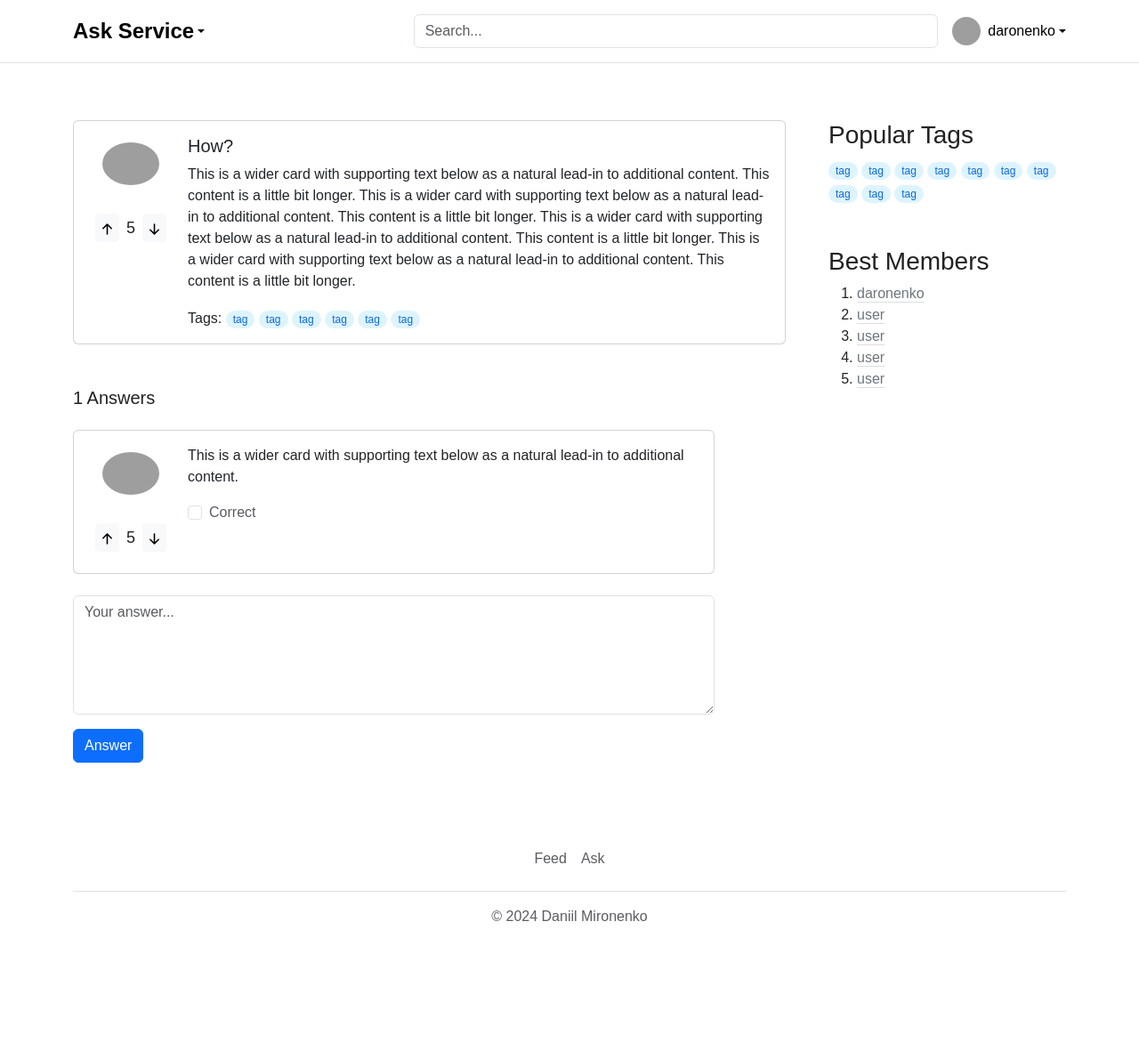
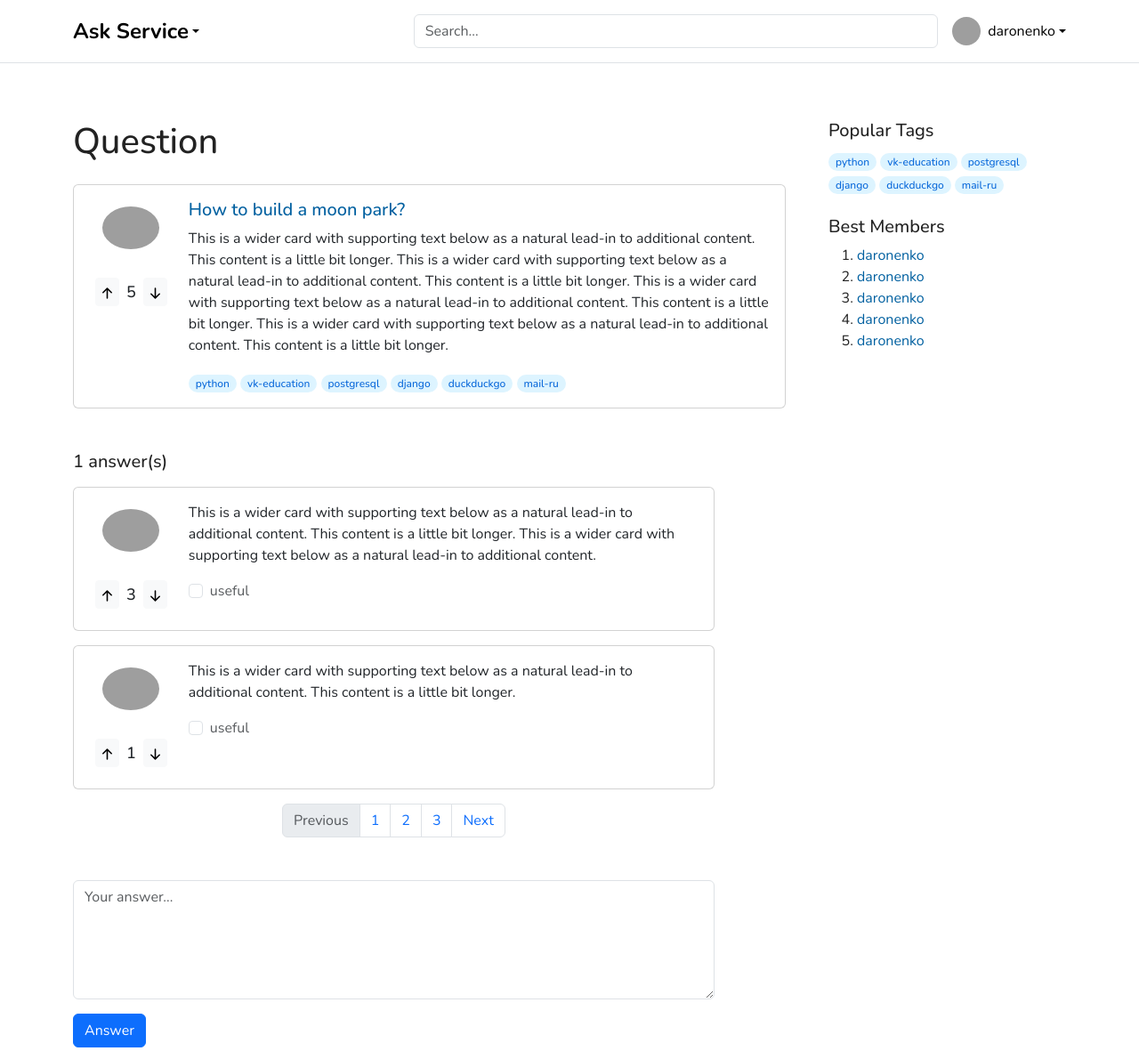
Before and after one commit to daronenko/askme-service, a Python web app: template public/templates/question.html in a window 1280 px wide. Shown: the top 1181 px of the page at 89% size. Before the commit the page ends 1035 px from the top, so only its background shows below. Run offline with Jinja, Linux system fonts and the light colour scheme; the template is opened without the code that fills it, so the values that code supplies are empty; grey boxes are pictures that could not be loaded.

Commit message:
update page for question

```diff
--- a/public/templates/question.html
+++ b/public/templates/question.html
@@ -4,12 +4,17 @@
     <meta charset="UTF-8">
     <meta name="viewport" content="width=device-width, initial-scale=1" />
     <title>Ask Service</title>
+
+    <link rel="preconnect" href="https://fonts.googleapis.com">
+    <link rel="preconnect" href="https://fonts.gstatic.com" crossorigin>
+    <link href="https://fonts.googleapis.com/css2?family=Inter:wght@100..900&family=Nunito:ital,wght@0,200..1000;1,200..1000&display=swap" rel="stylesheet">
+
     <link rel="stylesheet" href="../static/css/bootstrap.min.css" />
     <link rel="stylesheet" href="../static/css/style.css" />
 </head>
 <body>
     <header class="py-3 mb-3 border-bottom">
-    <div class="container-fluid container-lg d-grid gap-3 align-items-center" style="grid-template-columns: 1fr 2fr;">
+        <div class="container-fluid container-lg d-grid gap-3 align-items-center" style="grid-template-columns: 1fr 2fr">
             <div class="dropdown">
                 <a href="#" class="d-flex align-items-center col-lg-4 mb-2 mb-lg-0 link-body-emphasis text-decoration-none dropdown-toggle" data-bs-toggle="dropdown" aria-expanded="false">
                     <span class="fs-4 fw-bold">Ask Service</span>
@@ -27,19 +32,19 @@
 
                 <div class="flex-shrink-0 dropdown">
                     <a href="#" class="d-flex align-items-center link-body-emphasis text-decoration-none dropdown-toggle" data-bs-toggle="dropdown" aria-expanded="false">
-                    <img src="https://github.com/mdo.png" alt="mdo" width="32" height="32" class="rounded-circle">
+                        <img src="https://github.com/daronenko.png" alt="daronenko" width="32" height="32" class="rounded-circle">
                         <span class="ms-2">daronenko</span>
                     </a>
-                <ul class="dropdown-menu text-small shadow mt-2" style="">
+                    <ul class="dropdown-menu text-small shadow mt-2">
                         <li><a class="dropdown-item" href="#">Profile</a></li>
-                    <li><a class="dropdown-item" href="#">Settings</a></li>
+                        <li><a class="dropdown-item" href="./settings.html">Settings</a></li>
                         <li><hr class="dropdown-divider"></li>
-                    <li><a class="dropdown-item" href="#">Sign Out</a></li>
+                        <li><a class="dropdown-item" href="#">Log Out</a></li>
                     </ul>
                 </div>
 
                 <!--                <div class="flex-shrink-0">-->
-            <!--                    <button type="button" class="btn btn-outline-secondary btn-sm me-2">Sign In</button>-->
+                <!--                    <button type="button" class="btn btn-outline-secondary btn-sm me-2">Log In</button>-->
                 <!--                    <button type="button" class="btn btn-primary btn-sm">Sign Up</button>-->
                 <!--                </div>-->
             </div>
@@ -49,11 +54,12 @@
     <main class="container-fluid container-lg pt-5 pb-5">
         <div class="d-grid gap-5" style="grid-template-columns: 3fr 1fr">
             <div>
-            <div class="card mb-4">
+                <h1>Question</h1>
+                <div class="card mt-4 mb-4">
                     <div class="row g-0">
                         <div class="col-auto p-4">
                             <div class="mb-3" style="width: 64px; height: 64px; margin: auto;">
-                            <img src="https://github.com/mdo.png" class="img-fluid rounded-circle" alt="mdo" />
+                                <img src="https://github.com/daronenko.png" class="img-fluid rounded-circle" alt="daronenko" />
                             </div>
                             <div class="d-flex">
                                 <button type="button" class="bi bi-arrow-up-short btn btn-sm btn-light fs-5 p-0">
@@ -67,34 +73,33 @@
                         </div>
                         <div class="col">
                             <div class="card-body ps-0">
-                            <h5 class="card-title">How?</h5>
+                                <h5 class="card-title"><a href="./question.html" class="link">How to build a moon park?</a></h5>
                                 <p class="card-text">This is a wider card with supporting text below as a natural lead-in to additional content. This content is a little bit longer. This is a wider card with supporting text below as a natural lead-in to additional content. This content is a little bit longer. This is a wider card with supporting text below as a natural lead-in to additional content. This content is a little bit longer. This is a wider card with supporting text below as a natural lead-in to additional content. This content is a little bit longer.</p>
                                 <div>
-                                <span style="font-weight: 500">Tags:</span>
-                                <a href="#" class="tag">tag</a>
-                                <a href="#" class="tag">tag</a>
-                                <a href="#" class="tag">tag</a>
-                                <a href="#" class="tag">tag</a>
-                                <a href="#" class="tag">tag</a>
-                                <a href="#" class="tag">tag</a>
+                                    <a href="#" class="tag">python</a>
+                                    <a href="./tag.html" class="tag">vk-education</a>
+                                    <a href="#" class="tag">postgresql</a>
+                                    <a href="#" class="tag">django</a>
+                                    <a href="#" class="tag">duckduckgo</a>
+                                    <a href="#" class="tag">mail-ru</a>
                                 </div>
                             </div>
                         </div>
                     </div>
                 </div>
                 <div class="mt-5" style="width: 90%">
-                <h5>1 Answers</h5>
-                <div class="card mt-4">
+                    <h5>1 answer(s)</h5>
+                    <div class="card mt-3">
                         <div class="row g-0">
                             <div class="col-auto p-4">
                                 <div class="mb-3" style="width: 64px; height: 64px; margin: auto;">
-                                <img src="https://github.com/mdo.png" class="img-fluid rounded-circle" alt="mdo" />
+                                    <img src="https://github.com/daronenko.png" class="img-fluid rounded-circle" alt="daronenko" />
                                 </div>
                                 <div class="d-flex">
                                     <button type="button" class="bi bi-arrow-up-short btn btn-sm btn-light fs-5 p-0">
                                         <img src="../static/icons/arrow-up-short.svg" width="25" height="25" />
                                     </button>
-                                <div class="ms-2 me-2" style="display: flex; align-items: center; font-size: 18px; font-weight: 500;">5</div>
+                                    <div class="ms-2 me-2" style="display: flex; align-items: center; font-size: 18px; font-weight: 500;">3</div>
                                     <button type="button" class="bi bi-arrow-down-short btn btn-sm btn-light fs-5 p-0">
                                         <img src="../static/icons/arrow-down-short.svg" width="25" height="25" />
                                     </button>
@@ -102,16 +107,52 @@
                             </div>
                             <div class="col">
                                 <div class="card-body ps-0">
-                                <p class="card-text">This is a wider card with supporting text below as a natural lead-in to additional content.</p>
+                                    <p class="card-text">This is a wider card with supporting text below as a natural lead-in to additional content. This content is a little bit longer. This is a wider card with supporting text below as a natural lead-in to additional content.</p>
                                     <div class="form-check">
-                                    <input class="form-check-input" type="checkbox" value="" id="flexCheckDefault">
-                                    <label class="form-check-label text-body-secondary" for="flexCheckDefault">Correct</label>
+                                        <input class="form-check-input" type="checkbox" value="" id="answer_1">
+                                        <label class="form-check-label text-body-secondary" for="answer_1">useful</label>
                                     </div>
                                 </div>
                             </div>
                         </div>
                     </div>
-                <form class="mt-4">
+                    <div class="card mt-3">
+                        <div class="row g-0">
+                            <div class="col-auto p-4">
+                                <div class="mb-3" style="width: 64px; height: 64px; margin: auto;">
+                                    <img src="https://github.com/daronenko.png" class="img-fluid rounded-circle" alt="daronenko" />
+                                </div>
+                                <div class="d-flex">
+                                    <button type="button" class="bi bi-arrow-up-short btn btn-sm btn-light fs-5 p-0">
+                                        <img src="../static/icons/arrow-up-short.svg" width="25" height="25" />
+                                    </button>
+                                    <div class="ms-2 me-2" style="display: flex; align-items: center; font-size: 18px; font-weight: 500;">1</div>
+                                    <button type="button" class="bi bi-arrow-down-short btn btn-sm btn-light fs-5 p-0">
+                                        <img src="../static/icons/arrow-down-short.svg" width="25" height="25" />
+                                    </button>
+                                </div>
+                            </div>
+                            <div class="col">
+                                <div class="card-body ps-0">
+                                    <p class="card-text">This is a wider card with supporting text below as a natural lead-in to additional content. This content is a little bit longer.</p>
+                                    <div class="form-check">
+                                        <input class="form-check-input" type="checkbox" value="" id="answer_2">
+                                        <label class="form-check-label text-body-secondary" for="answer_2">useful</label>
+                                    </div>
+                                </div>
+                            </div>
+                        </div>
+                    </div>
+                    <nav class="mt-3" aria-label="Page Navigation">
+                        <ul class="pagination justify-content-center">
+                            <li class="page-item disabled"><a class="page-link">Previous</a></li>
+                            <li class="page-item"><a class="page-link" href="#">1</a></li>
+                            <li class="page-item"><a class="page-link" href="#">2</a></li>
+                            <li class="page-item"><a class="page-link" href="#">3</a></li>
+                            <li class="page-item"><a class="page-link" href="#">Next</a></li>
+                        </ul>
+                    </nav>
+                    <form class="mt-5">
                         <textarea class="form-control" id="answer" rows="5" placeholder="Your answer..."></textarea>
                         <button class="btn btn-primary mt-3">Answer</button>
                     </form>
@@ -119,29 +160,25 @@
             </div>
             <div>
                 <div>
-                <h3>Popular Tags</h3>
+                    <h5>Popular Tags</h5>
                     <div>
-                    <a href="#" class="tag">tag</a>
-                    <a href="#" class="tag">tag</a>
-                    <a href="#" class="tag">tag</a>
-                    <a href="#" class="tag">tag</a>
-                    <a href="#" class="tag">tag</a>
-                    <a href="#" class="tag">tag</a>
-                    <a href="#" class="tag">tag</a>
-                    <a href="#" class="tag">tag</a>
-                    <a href="#" class="tag">tag</a>
-                    <a href="#" class="tag">tag</a>
+                        <a href="#" class="tag">python</a>
+                        <a href="./tag.html" class="tag">vk-education</a>
+                        <a href="#" class="tag">postgresql</a>
+                        <a href="#" class="tag">django</a>
+                        <a href="#" class="tag">duckduckgo</a>
+                        <a href="#" class="tag">mail-ru</a>
                     </div>
                 </div>
-            <div class="mt-5">
-                <h3>Best Members</h3>
+                <div class="mt-4">
+                    <h5>Best Members</h5>
                     <div>
                         <ol>
-                        <li><a class="link-secondary link-offset-2 link-underline-opacity-25 link-underline-opacity-100-hover">daronenko</a></li>
-                        <li><a class="link-secondary link-offset-2 link-underline-opacity-25 link-underline-opacity-100-hover">user</a></li>
-                        <li><a class="link-secondary link-offset-2 link-underline-opacity-25 link-underline-opacity-100-hover">user</a></li>
-                        <li><a class="link-secondary link-offset-2 link-underline-opacity-25 link-underline-opacity-100-hover">user</a></li>
-                        <li><a class="link-secondary link-offset-2 link-underline-opacity-25 link-underline-opacity-100-hover">user</a></li>
+                            <li><a class="link" href="#">daronenko</a></li>
+                            <li><a class="link" href="#">daronenko</a></li>
+                            <li><a class="link" href="#">daronenko</a></li>
+                            <li><a class="link" href="#">daronenko</a></li>
+                            <li><a class="link" href="#">daronenko</a></li>
                         </ol>
                     </div>
                 </div>
@@ -151,8 +188,8 @@
 
     <footer class="container-fluid container-lg py-3 my-4">
         <ul class="nav justify-content-center border-bottom pb-3 mb-3">
-        <li class="nav-item"><a href="#" class="nav-link px-2 text-body-secondary">Feed</a></li>
-        <li class="nav-item"><a href="#" class="nav-link px-2 text-body-secondary">Ask</a></li>
+            <li class="nav-item"><a href="./index.html" class="nav-link px-2 text-body-secondary">Feed</a></li>
+            <li class="nav-item"><a href="./ask.html" class="nav-link px-2 text-body-secondary">Ask</a></li>
         </ul>
         <p class="text-center text-body-secondary">© 2024 Daniil Mironenko</p>
     </footer>
```
Lines whose indentation alone changed are shown as unchanged.
